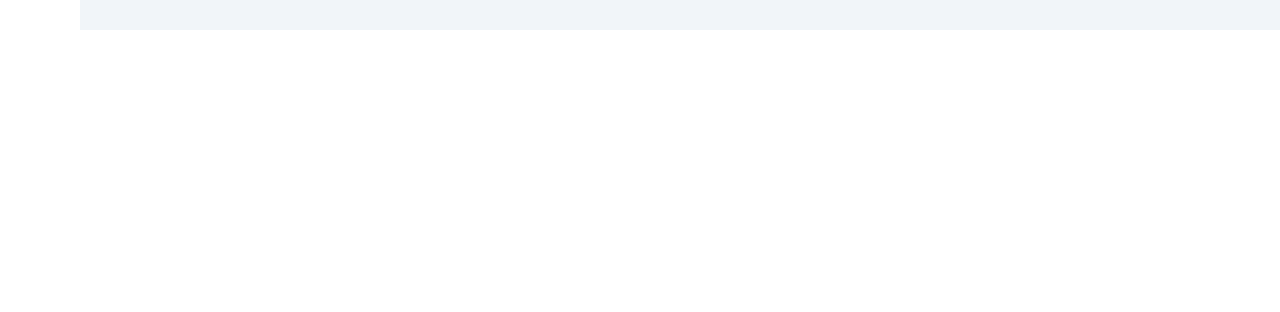
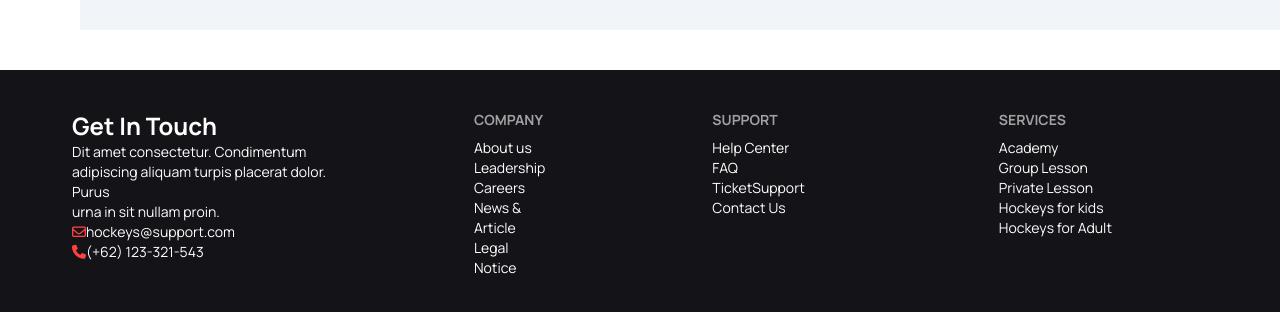
Before and after one commit to Meghadrita/third-assignment, a plain HTML site: page index.html in a window 1280 px wide. Shown: the part 4727-5039 px from the top of the page. Before the commit the page ends 4797 px from the top, so only its background shows below. Drawn offline with nearby package versions, Linux system fonts and the light colour scheme.

Commit message:
added footer

```diff
--- a/index.html
+++ b/index.html
@@ -466,7 +466,8 @@
             </div>
             <hr class="border-dashed">
             <div class="flex flex-col lg:flex-row pl-5 mt-10">
-                <div class="grid grid-cols-1 border w-[350px] rounded-lg focus:outline-none focus:border-blue-500 lg:w-[474px] ">
+                <div
+                    class="grid grid-cols-1 border w-[350px] rounded-lg focus:outline-none focus:border-blue-500 lg:w-[474px] ">
                     <div class=" bg-yellow-50 ml-[1rem] p-5 mt-5 h-40 w-80 lg:ml-20 ">
                         <img src="Images/Group 1171275317.png" alt="">
                         <p class="font-extralight">Phone Number :</p>
@@ -488,8 +489,8 @@
                         <div class="flex flex-col lg:flex-row ">
                             <div class="flex flex-col flex-grow">
                                 <label for="" class="font-extrabold pl-3">Your Name</label>
-                                <input class=" p-4 border-8 rounded-2xl bg-slate-100 border-white" placeholder="Enter Your Full Name"
-                                    type="text">
+                                <input class=" p-4 border-8 rounded-2xl bg-slate-100 border-white"
+                                    placeholder="Enter Your Full Name" type="text">
                             </div>
                             <div class="flex flex-col flex-grow">
                                 <label for="" class="font-extrabold pl-3">Your Email</label>
@@ -500,8 +501,8 @@
                         <div class="flex flex-col flex-grow lg:flex-row">
                             <div class="flex flex-col flex-grow gap-2">
                                 <label for="" class="font-extrabold pl-3">Subject</label>
-                                <input class=" p-4 border-8 rounded-2xl bg-slate-100 border-white" placeholder=" Enter Your subject"
-                                    type="text">
+                                <input class=" p-4 border-8 rounded-2xl bg-slate-100 border-white"
+                                    placeholder=" Enter Your subject" type="text">
                             </div>
                             <div class="flex flex-col flex-grow gap-2">
                                 <label for="" class="font-extrabold pl-3">Phone Number</label>
@@ -534,8 +535,43 @@
             </div>
         </section>
     </main>
-    <footer>
-
+    <footer class="footer p-10 bg-[#131318] text-base-content text-white">
+        <div class="text-center  lg:text-left px-8">
+            <aside>
+                <h3 class="text-2xl font-bold">Get In Touch</h3>
+                <p>Dit amet consectetur. Condimentum <br> adipiscing aliquam turpis placerat dolor. Purus <br> urna in
+                    sit nullam proin. </p>
+                <p><i class="fa-regular fa-envelope text-[#FF4240]"></i>hockeys@support.com</p>
+                <p><i class="fa-solid fa-phone text-[#FF4240]"></i>(+62) 123-321-543</p>
+            </aside>
+        </div>
+        <div class="grid grid-cols-2 gap-12 text-center lg:text-left lg:gap-44 px-20">
+            <nav>
+                <header class="footer-title">Company</header>
+                <a class="link link-hover">About us</a><br>
+                <a class="link link-hover">Leadership</a><br>
+                <a class="link link-hover">Careers</a><br>
+                <a class="link link-hover">News & Article</a><br>
+                <a class="link link-hover">Legal Notice</a>
+            </nav>
+            <nav>
+                <header class="footer-title">Support</header>
+                <a class="link link-hover">Help Center</a><br>
+                <a class="link link-hover">FAQ</a><br>
+                <a class="link link-hover">TicketSupport</a><br>
+                <a class="link link-hover">Contact Us</a>
+            </nav>
+        </div>
+        <div class="text-center px-32 lg:text-left">
+            <nav>
+                <header class="footer-title">Services</header>
+                <a class="link link-hover">Academy</a><br>
+                <a class="link link-hover">Group Lesson</a><br>
+                <a class="link link-hover">Private Lesson</a><br>
+                <a class="link link-hover">Hockeys for kids</a><br>
+                <a class="link link-hover">Hockeys for Adult</a>
+            </nav>
+        </div>
     </footer>
 </body>
 
```
